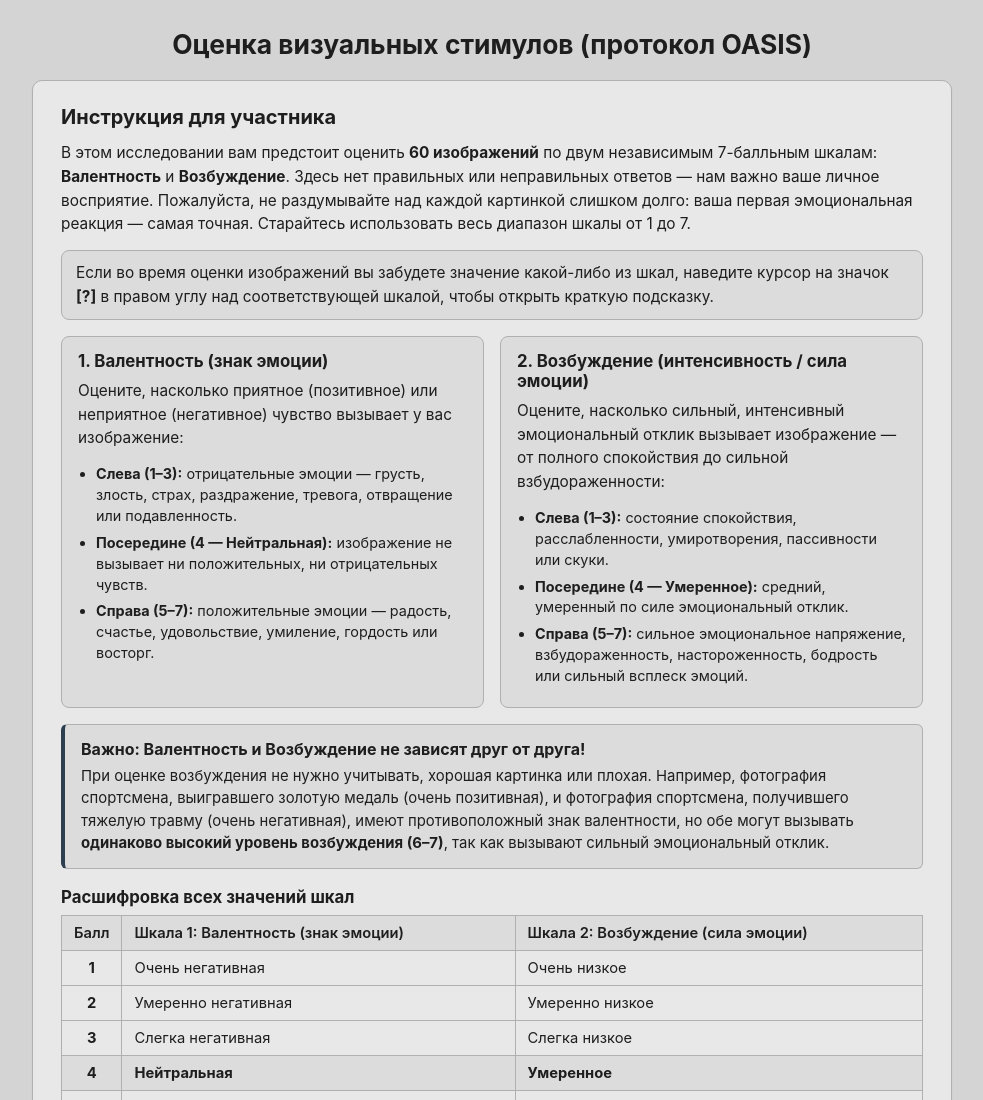
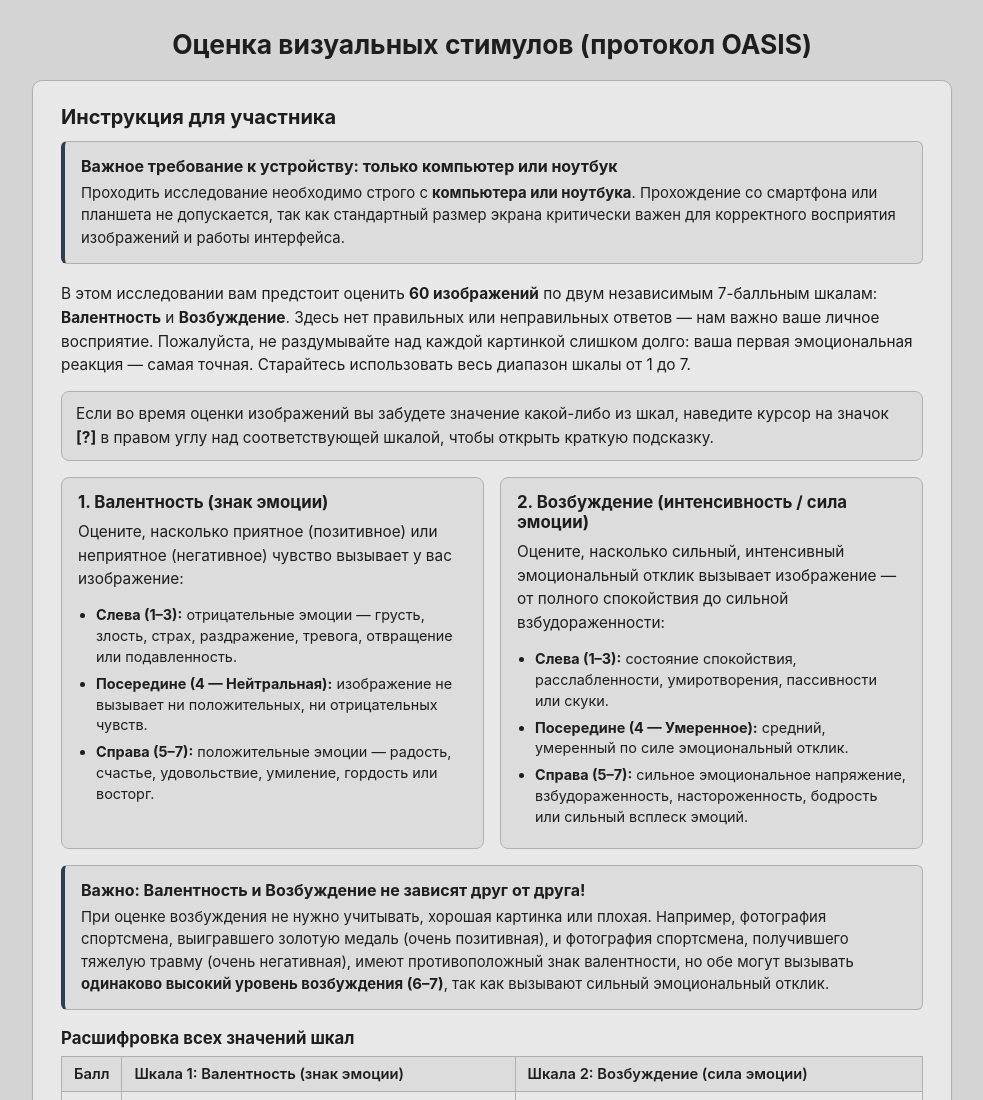
Before and after one commit to klim09dem/oasis-study, a plain HTML site: page index.html in a window 1280 px wide. Shown: the top 1100 px of the page, without its empty margins (148-1131 px from the left). Drawn offline with Linux system fonts and the light colour scheme.

Commit message:
Update index.html

```diff
--- a/index.html
+++ b/index.html
@@ -16,6 +16,12 @@
 
       <section class="instruction-card">
         <h2>Инструкция для участника</h2>
+        <div class="important-notice">
+          <div class="notice-title">Важное требование к устройству: только компьютер или ноутбук</div>
+          <p>
+            Проходить исследование необходимо строго с <strong>компьютера или ноутбука</strong>. Прохождение со смартфона или планшета не допускается, так как стандартный размер экрана критически важен для корректного восприятия изображений и работы интерфейса.
+          </p>
+        </div>
         <p>
           В этом исследовании вам предстоит оценить <strong>60 изображений</strong> по двум независимым 7-балльным шкалам:
           <strong>Валентность</strong> и <strong>Возбуждение</strong>. Здесь нет правильных или неправильных ответов — нам важно ваше личное восприятие.
```
